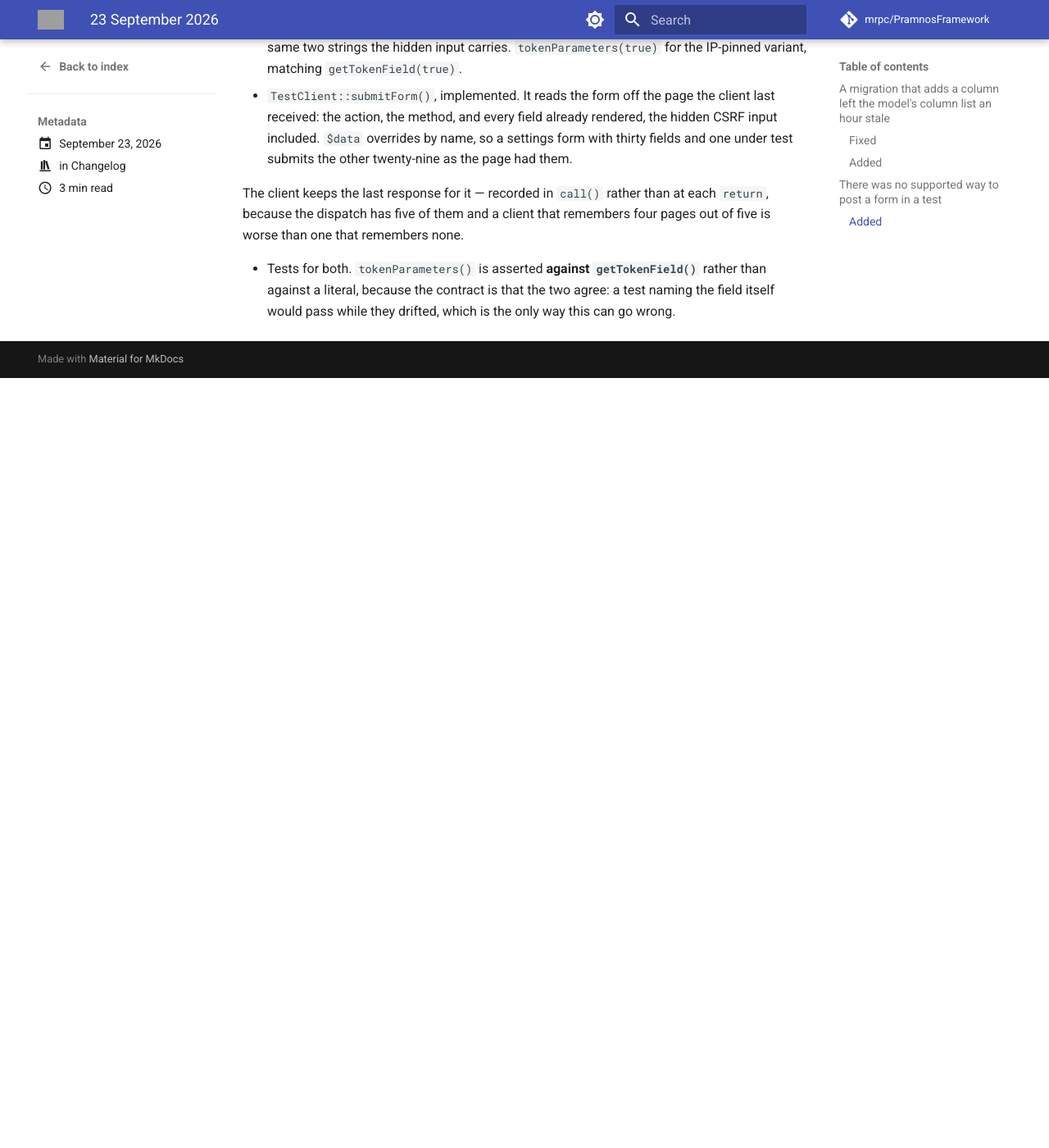
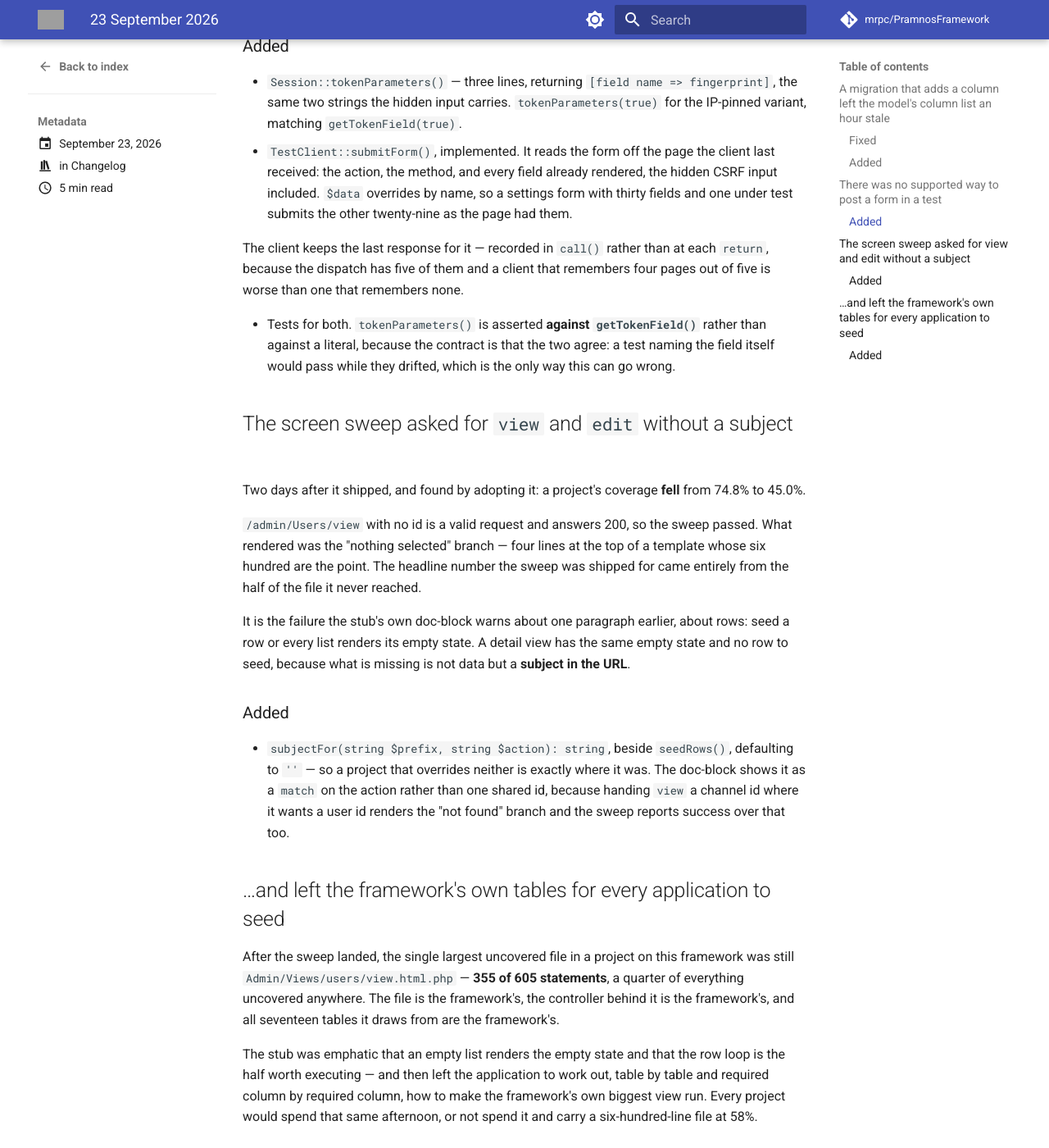
Before and after one commit to mrpc/PramnosFramework, an MkDocs documentation site: the page built from docs/version-history/posts/2026-09-23.md, in a window 1280 px wide and 1400 px high, scrolled down 1846 px. Shown: the whole window at 82% size. Built offline with MkDocs 1.6.1 and Material for MkDocs 9.7.7, drawn with Linux system fonts in a browser that asks for light colours; comment, search, counter and statistics services are not loaded; before the commit the page ends 2307 px from its top, so only the background shows below that; some of the changed text lies outside the part shown; grey boxes are pictures that could not be loaded.

Commit message:
fix(testing)!: the screen sweep swept detail screens with no subject, and seeded no framework rows
Two days after the sweep shipped, found by adopting it: a project's coverage
**fell** from 74.8% to 45.0%.

`/admin/Users/view` with no id is a valid request and answers 200, so the sweep
passed. What rendered was the "nothing selected" branch — four lines at the top
of a template whose six hundred are the point. The headline number the sweep was
shipped for came entirely from the half of the file it never reached.

It is the failure the stub's own doc-block warns about one paragraph earlier,
about rows: seed a row or every list renders its empty state. A detail view has
the same empty state and no row to seed, because what is missing is not data but
a subject in the URL.

- `subjectFor(string $prefix, string $action): string`, defaulting to `''`, so a
  project that overrides neither hook is where it was. Documented as a `match` on
  the action rather than one shared id: handing `view` a channel id where it
  wants a user id renders the "not found" branch and the sweep reports success
  over that too.

And the second half: after the sweep landed, the largest uncovered file in a
project on this framework was still `Admin/Views/users/view.html.php` — 355 of
605 statements, a quarter of everything uncovered anywhere. The file is the
framework's, the controller is the framework's, and all seventeen tables it draws
from are the framework's. Leaving that to each application means every project
spends the same afternoon on somebody else's view, or carries a six-hundred-line
file at 58%.

- `seedFrameworkRows()`, run before `seedRows()` and not something an application
  should have to touch. Each insert absorbed on its own, because a table that is
  not there is a feature this installation lacks.
- Anything unique gets a random value: `passkey_credentials.credential_id` is
  unique across the table, so a literal seeds the first test and silently nothing
  afterwards — the panel renders once and its empty state the rest of the time.
  There is a guard asserting that line is a call and not a constant.

The `!` is for a project that has already adopted the stub: `seedFrameworkRows()`
now inserts rows it did not before, so a test asserting an empty panel will see
one populated.

```diff
--- a/docs/version-history/posts/2026-09-23.md
+++ b/docs/version-history/posts/2026-09-23.md
@@ -6,10 +6,12 @@
 
 # 23 September 2026
 
-2 changes:
+4 changes:
 
 - A migration that adds a column left the model's column list an hour stale
 - There was no supported way to post a form in a test
+- The screen sweep asked for `view` and `edit` without a subject
+- …and left the framework's own tables for every application to seed
 
 <!-- more -->
 
@@ -87,3 +89,58 @@
 - Tests for both. `tokenParameters()` is asserted **against `getTokenField()`** rather
   than against a literal, because the contract is that the two agree: a test naming the
   field itself would pass while they drifted, which is the only way this can go wrong.
+
+
+## The screen sweep asked for `view` and `edit` without a subject
+
+Two days after it shipped, and found by adopting it: a project's coverage **fell** from
+74.8% to 45.0%.
+
+`/admin/Users/view` with no id is a valid request and answers 200, so the sweep passed.
+What rendered was the "nothing selected" branch — four lines at the top of a template
+whose six hundred are the point. The headline number the sweep was shipped for came
+entirely from the half of the file it never reached.
+
+It is the failure the stub's own doc-block warns about one paragraph earlier, about rows:
+seed a row or every list renders its empty state. A detail view has the same empty state
+and no row to seed, because what is missing is not data but a **subject in the URL**.
+
+### Added
+
+- `subjectFor(string $prefix, string $action): string`, beside `seedRows()`, defaulting to
+  `''` — so a project that overrides neither is exactly where it was. The doc-block shows
+  it as a `match` on the action rather than one shared id, because handing `view` a
+  channel id where it wants a user id renders the "not found" branch and the sweep reports
+  success over that too.
+
+
+## …and left the framework's own tables for every application to seed
+
+After the sweep landed, the single largest uncovered file in a project on this framework
+was still `Admin/Views/users/view.html.php` — **355 of 605 statements**, a quarter of
+everything uncovered anywhere. The file is the framework's, the controller behind it is
+the framework's, and all seventeen tables it draws from are the framework's.
+
+The stub was emphatic that an empty list renders the empty state and that the row loop is
+the half worth executing — and then left the application to work out, table by table and
+required column by required column, how to make the framework's own biggest view run.
+Every project would spend that same afternoon, or not spend it and carry a six-hundred-line
+file at 58%.
+
+### Added
+
+- `seedFrameworkRows()` in the stub, run before `seedRows()` and not something an
+  application should have to touch. One row in the activity log, GDPR requests, passkeys,
+  two-factor, privacy settings, lockouts, tokens, token actions, the mail log and both
+  push tables. Measured elsewhere at 355/605 → 495/605 and a project total of 93.49% →
+  95.30%.
+- Each insert absorbed on its own: a table that is not there is a feature this
+  installation does not have, and one missing feature must not stop the rest being seeded.
+- **Anything unique gets a random value.** `passkey_credentials.credential_id` is unique
+  across the table, so a literal seeds the first test that runs and silently seeds nothing
+  afterwards — the panel renders once and its empty state the rest of the time, which
+  looks exactly like a test that passes. There is a guard asserting that line is a call
+  and not a constant.
+- Required columns nobody named are filled by type. These rows exist so a row loop
+  executes, not so a screen reads correctly, and a `NOT NULL` column with no default would
+  otherwise refuse the insert on one engine and not the other.
```
Also changed, not shown: docs/Pramnos_Testing_Guide.md (+0 -7 lines), 2 other files.
